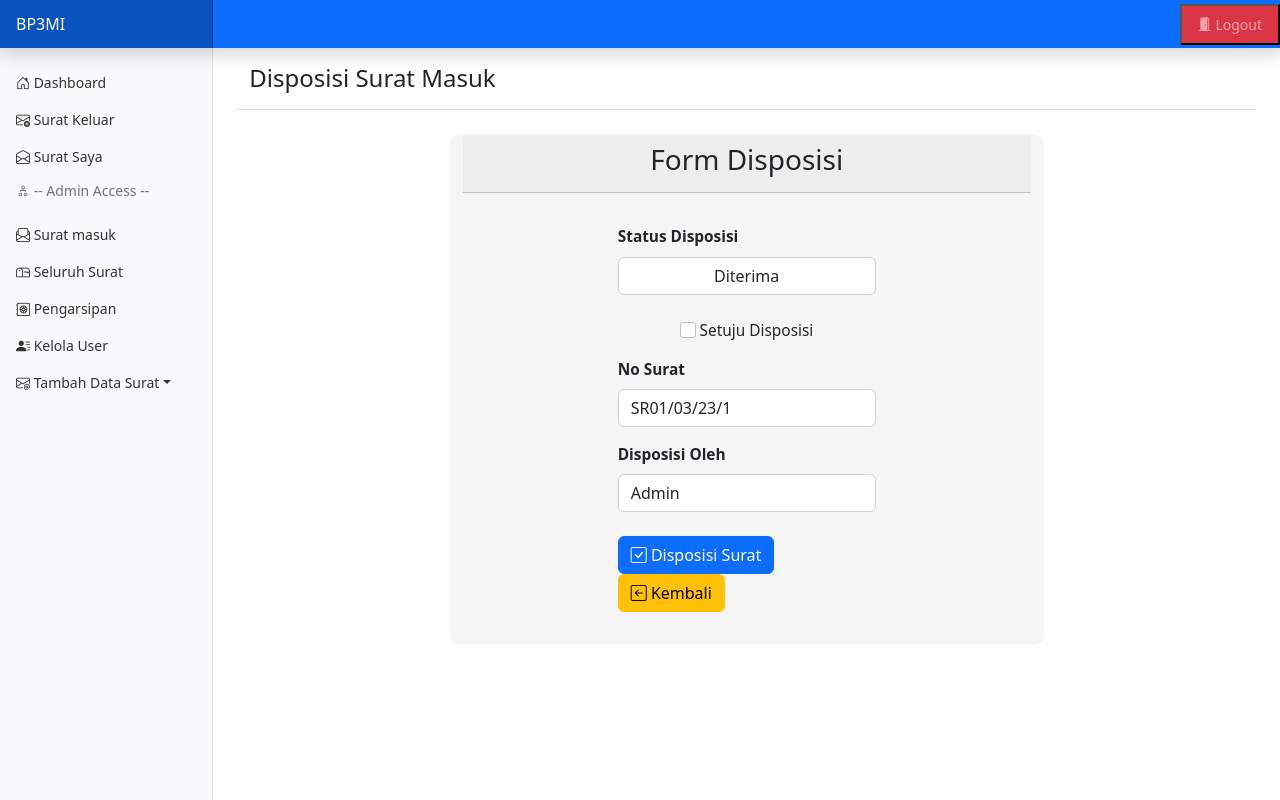
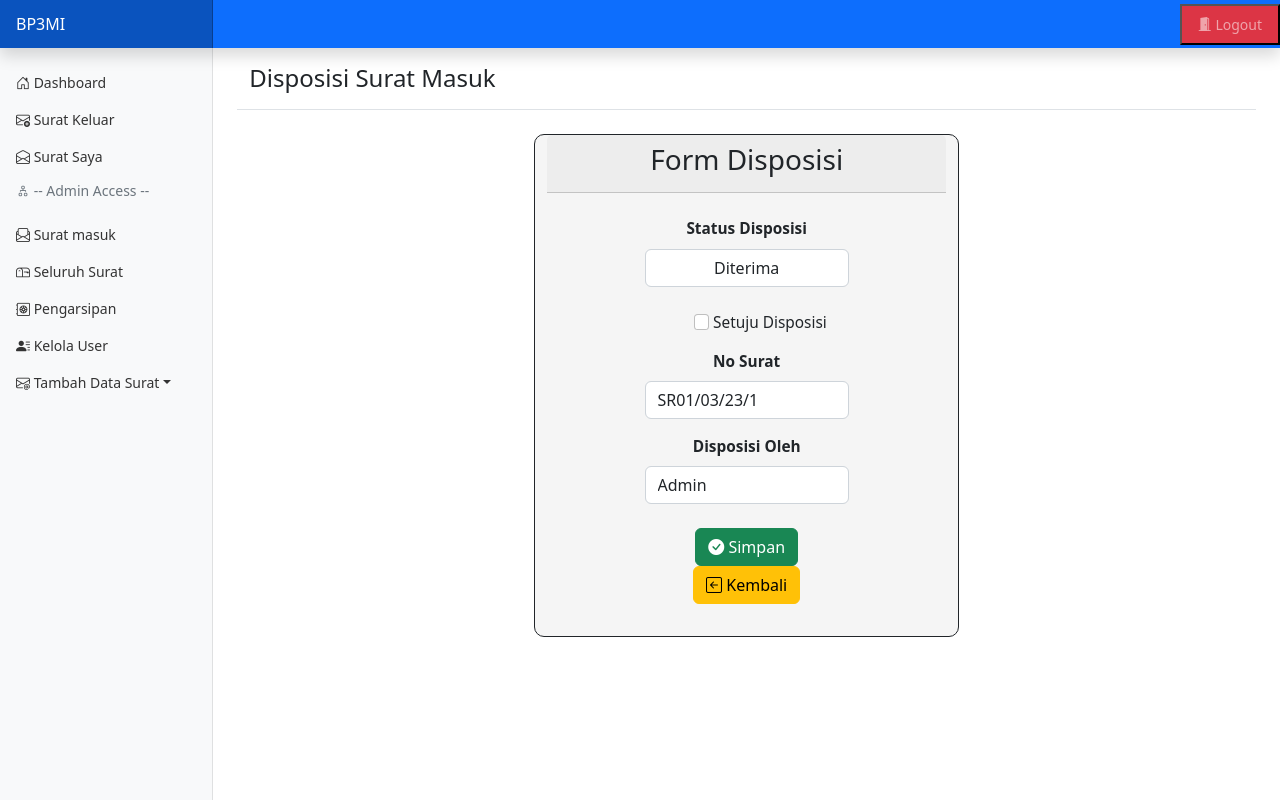
Before and after one commit to resnaml/Laravel_Sistem-Informasi-Surat, a Laravel app: a page that uses resources/views/dashboard/disposisi/create.blade.php in a window 1280 px wide. Run offline with Laravel 8, Linux system fonts and the light colour scheme; a user stored in the database is signed in; data comes from the database, SQL or seed files in the repository; some libraries are stand-ins or nearby versions.

Commit message:
Fixing-relationship

```diff
--- a/app/Http/Controllers/DisposisiController.php
+++ b/app/Http/Controllers/DisposisiController.php
@@ -15,7 +15,7 @@ class DisposisiController extends Controller
         Halaman Disposisi Surat Masuk
     */
     public function index(Suratkeluar $suratkeluar){
-        return view('dashboard.disposisi.create',[
+        return view('dashboard.disposisi.create', [
             'surat' => $suratkeluar
         ]);
     }
@@ -23,13 +23,14 @@ class DisposisiController extends Controller
     /*
         Store Data -> Disposisi Surat Masuk By: Admin
     */
-    public function store(Request $request, Suratkeluar $suratkeluar)
+    public function store(Request $request, Suratkeluar $suratkeluar , Disposisisurat $diposisi)
     {
         $array =[
             'status' => 'required',
             'disposisi_isi' => 'nullable',
             'print_surat' => 'nullable'
         ];
+        $validatedData['disposisi_id'] = ($diposisi->id);
         $validatedData = $request->validate($array);
         Suratkeluar::where('id', $suratkeluar->id)->update($validatedData);
 
@@ -40,6 +41,7 @@ class DisposisiController extends Controller
         $validatedData['disposisi_id'] = ($suratkeluar->id);
         $validatedData['no_disposisi'] = ($suratkeluar->jenissurat['kodesurat'] . "/" . substr($suratkeluar->tgl_surat_keluar, 5, 2) . "/" . substr($suratkeluar->tgl_surat_keluar, 2, 2) . "/" . $suratkeluar->no_surat_keluar);
         Disposisisurat::create($validatedData);
+
         return redirect('/dashboard/surat')->with('success','Surat Masuk, Berhasil di Disposisi !!!');
     }
 }
--- a/app/Models/Disposisisurat.php
+++ b/app/Models/Disposisisurat.php
@@ -14,9 +14,9 @@ class Disposisisurat extends Model
 
     protected $status = ['Diterima', 'Proses', 'Ditolak'];
 
-    public function disposisi()
+    public function disposisi_id()
     {
-        return $this->hasOne(Suratkeluar::class);
+        return $this->belongsTo(Suratkeluar::class);
     }
 
 }
--- a/app/Models/Suratkeluar.php
+++ b/app/Models/Suratkeluar.php
@@ -52,7 +52,7 @@ class Suratkeluar extends Model
     }
     public function disposisi()
     {
-        return $this->belongsTo(Disposisisurat::class,'disposisi_id');
+        return $this->hasOne(Disposisisurat::class,'disposisi_id');
     }
 
     public function kepada_id()
--- a/resources/views/dashboard/disposisi/create.blade.php
+++ b/resources/views/dashboard/disposisi/create.blade.php
@@ -6,19 +6,19 @@
         <h4 class="container">Disposisi Surat Masuk</h4>
     </div>
 
-    <div class="card mt-4 container-fluid col-7">
+    <div class="card mt-4 container mb-4 border-dark col-5">
             <div class="card-header text-center">
                 <h3>Form Disposisi</h3>
             </div>
         <div class="card-body">
             <table class="table">
                 <tbody>
-                    <div class="container-fluid col-lg-10">
-                    <form method="post" action="/dashboard/surat{{ $surat->id }}/disposisi" class="mb-3">
+                    <div class="container">
+                    <form method="post" action="/dashboard/surat{{ $surat->id }}/disposisi">
                         @method('post')
                         @csrf
 
-                        <div id="example" class="mb-2 mt-2 container-fluid col-lg-8">
+                        <div id="example" class="mb-2 mt-2 text-center container-fluid col-lg-8">
                             <label for="status disposisi" class="form-label"><b>Status Disposisi</b></label>
                             <select  required class="form-control text-center" name="status" id="status">
                             @foreach(["Proses" => "Proses"] as $status => $status1)
@@ -33,14 +33,14 @@
                             </select>
                         </div>
 
-                        <div id="isi_ditolak" class="mb-3 mt-4 container-fluid">
+                        <div id="isi_ditolak" class="mb-3 text-center mt-4 container-fluid">
                             <label for="no_surat_keluar" class="form-label"><b>Alasan Surat Ditolak</b></label>
                             <textarea class="form-control" id="exampleFormControlTextarea1" rows="4" name="isi_ditolak"></textarea>
                         </div>
 
                         <div class="mb-3 mt-4 container-fluid col-lg-8 me-2" id="checkbox">
                             <input class="form-check-input" type="checkbox" value="1" name="print_surat"{{ $surat->print_surat || old('print_surat', 0) === 1 ? 'checked' : '' }}>
-                            <label class="form-check-label me-4" for="flexCheckDefault">Setuju Disposisi</label>
+                            <label class="form-check-label me-4">Setuju Disposisi</label>
                         </div>
 
                         <div class="mb-2 mt-2 container-fluid col-lg-8" hidden>
@@ -48,13 +48,11 @@
                             <label class="form-check-label" for="flexCheckChecked">Surat sudah disposisi</label>
                         </div>
 
-                        <div class="mb-3 mt-3 container-fluid col-lg-8" id="no_disposisi">
+                        <div class="mb-3 mt-3 text-center container-fluid col-lg-8" id="no_disposisi">
                             <label for="no disposisi" class="form-label @error('no_disposisi') is-invalid @enderror"><b>No Surat</b></label>
                             <input type="text" readonly
                             value="{{ $surat->jenissurat['kodesurat'] ?? '' }}/{{ substr($surat->tgl_surat_keluar, 5, 2) }}/{{ substr($surat->tgl_surat_keluar, 2, 2) }}/{{ $surat->no_surat_keluar }}"
-                            class="form-control"
-                            {{-- name="no_disposisi" --}}
-                            >
+                            class="form-control">
                                 @error('no_disposisi')
                                 <div class="invalid-feedback">
                                     {{ $message }}
@@ -62,41 +60,24 @@
                                 @enderror
                         </div>
 
-                        <div class="mb-3 mt-3 container-fluid col-lg-8" id="isi_oleh">
+                        <div class="mb-3 mt-3 text-center container-fluid col-lg-8" id="isi_oleh">
                             <label for="disposisi oleh" class="form-label"><b>Disposisi Oleh</b></label>
                             <input type="text" class="form-control"   name="disposisi_oleh" value="{{ auth()->user()->name }}" readonly>
                         </div>
 
-                        <div class="col-lg-8 container mt-4">
-                            <button type="submit" class="btn btn-primary me-2 m-right-3"><i class="bi bi-check-square"></i> Disposisi Surat</button>
+                        <div class="col-lg-8 text-center container mt-4">
+                            <button type="submit" class="btn btn-success"><i class="bi bi-check-circle-fill"></i> Simpan</button>
                             <a class="btn btn-warning" href="/dashboard/surat/{{ $surat->id }}"><i class="bi bi-arrow-left-square"></i> Kembali
                             </a>
                         </div>
-                    </form>
-                </div>
 
-                <script src="/js/disposisi.js"></script>
-                                {{-- <script type="text/javascript">
-                                    $(function()
-                                    {
-                                        $('#isi_ditolak').hide();
-                                        $('#example').change(function()
-                                        {
-                                            if ($('status').val() != true) {
-                                                $('#checkbox').hide();
-                                                $('#isi_oleh').hide();
-                                                $('#checkbox').hide();
-                                                $('#no_disposisi').hide();
-                                                $('#isi_ditolak').show();
-                                            }
-                                        });
-                                    });
-                                </script> --}}
-
+                        </form>
+                    </div>
                 </tbody>
             </table>
         </div>
     </div>
 
+<script src="/js/disposisi.js"></script>
 
     @endsection
--- a/resources/views/dashboard/surat-saya.blade.php
+++ b/resources/views/dashboard/surat-saya.blade.php
@@ -23,7 +23,8 @@
                                     <h6 class="card-title mt-2"><i class="bi bi-dash-lg"></i> {{ $surat->jenissurat['namejenis'] }} <i class="bi bi-dash-lg"></i></h6>
                                     <h6 class="card-title"><i class="bi bi-dash-lg"></i> {{ $surat->sifatsurat['namesifat'] }} <i class="bi bi-dash-lg"></i></h6>
                                 </div>
-                                <a class="btn btn-primary mt-3" href="/dashboard/suratsaya/{{ $surat->id }}"> Buka Surat</a>
+                                <a class="btn btn-success mt-3" href="/dashboard/suratsaya/{{ $surat->id }}"><i class="bi bi-file-earmark-pdf"></i></a>
+                                <a class="btn btn-primary mt-3"><i class="bi bi-file-earmark-word"></i></a>
                                 <a class="btn btn-danger mt-3" href="/generate-pdf"><i class="bi bi-trash-fill"></i></a>
                             </div>
                             <div class="card-footer">
--- a/resources/views/dashboard/surat/disposisi.blade.php
+++ b/resources/views/dashboard/surat/disposisi.blade.php
@@ -5,13 +5,13 @@
         <h4 class="container">Form Surat Masuk</h4>
     </div>
 
-            <div class="card mt-4 container-fluid col-6">
+            <div class="card mt-4 container-fluid border mb-5 col-5">
                 <div class="card-header text-center">
                 <h3>Detail Surat Masuk</h3>
                 </div>
                 <div class="card-body text-center">
                     <table class="table">
-                        <tbody class="">
+                        <tbody>
                             <div class="container-fluid col-lg-8">
                                 <div class="mb-3 container-fluid">
                                     <label for="no_surat_keluar" class="form-label"><b>Kode Surat Keluar</b></label>
@@ -39,7 +39,7 @@
                                 </div>
 
                                 <div class="col-fluid container mt-4">
-                                        <a href="/dashboard/surat{{ $surat->id }}/disposisi" class="btn btn-primary me-1 m-right-3"><i class="bi bi-check-circle"></i> Disposisi Surat</a>
+                                        <a href="/dashboard/surat{{ $surat->id }}/disposisi" class="btn btn-primary mb-3"><i class="bi bi-check-circle"></i> Disposisi</a>
 
                                         <a class="btn btn-warning" href="/dashboard/surat"><i class="bi bi-arrow-left-square"></i> Kembali</a>
                                 </div>
```
Also changed, not shown: app/Http/Controllers/DashboardController.php (+12 -6 lines), app/Http/Controllers/SuratKeluarController.php (+3 -4 lines), resources/views/dashboard/mypdf.blade.php (+25 -8 lines), database/migrations/2022_07_01_102640_create_suratkeluars_table.php, database/migrations/2022_07_02_131740_create_disposisisurats_table.php.
